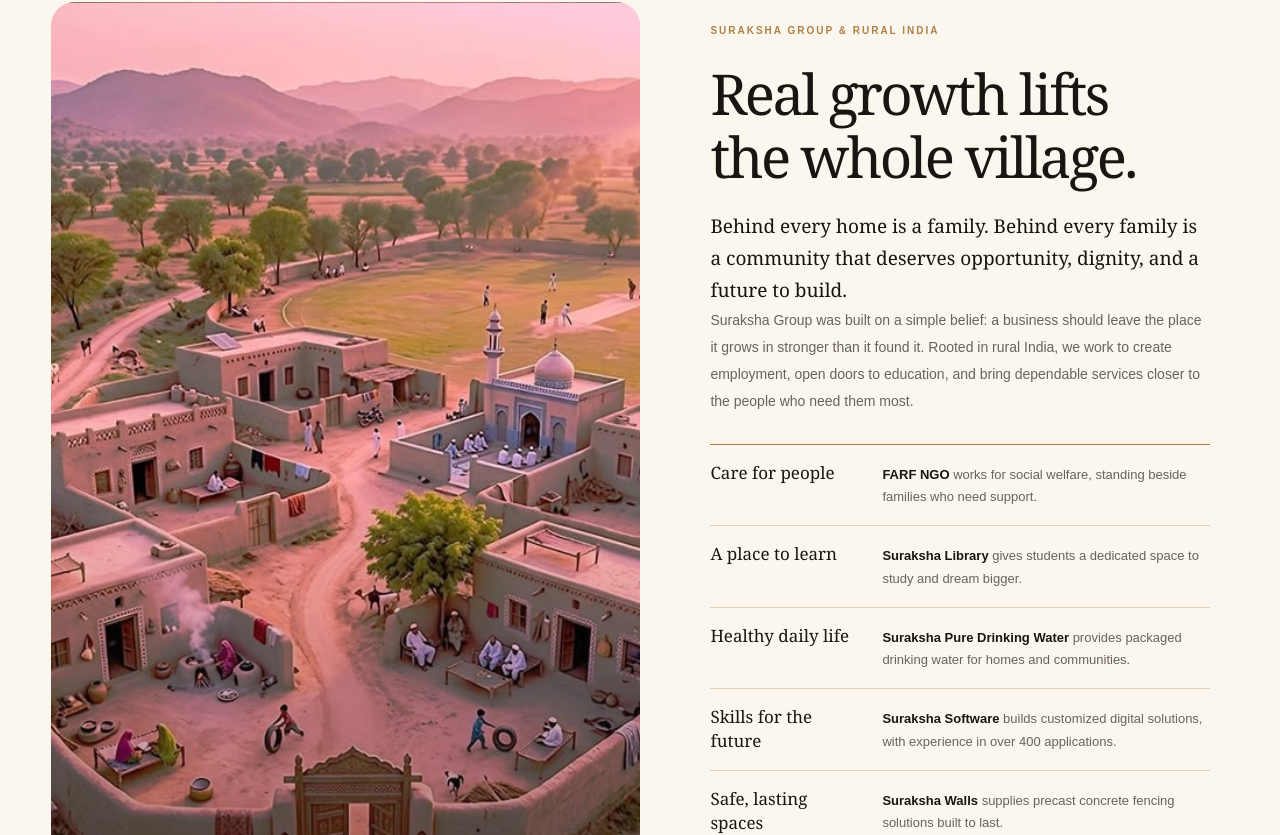
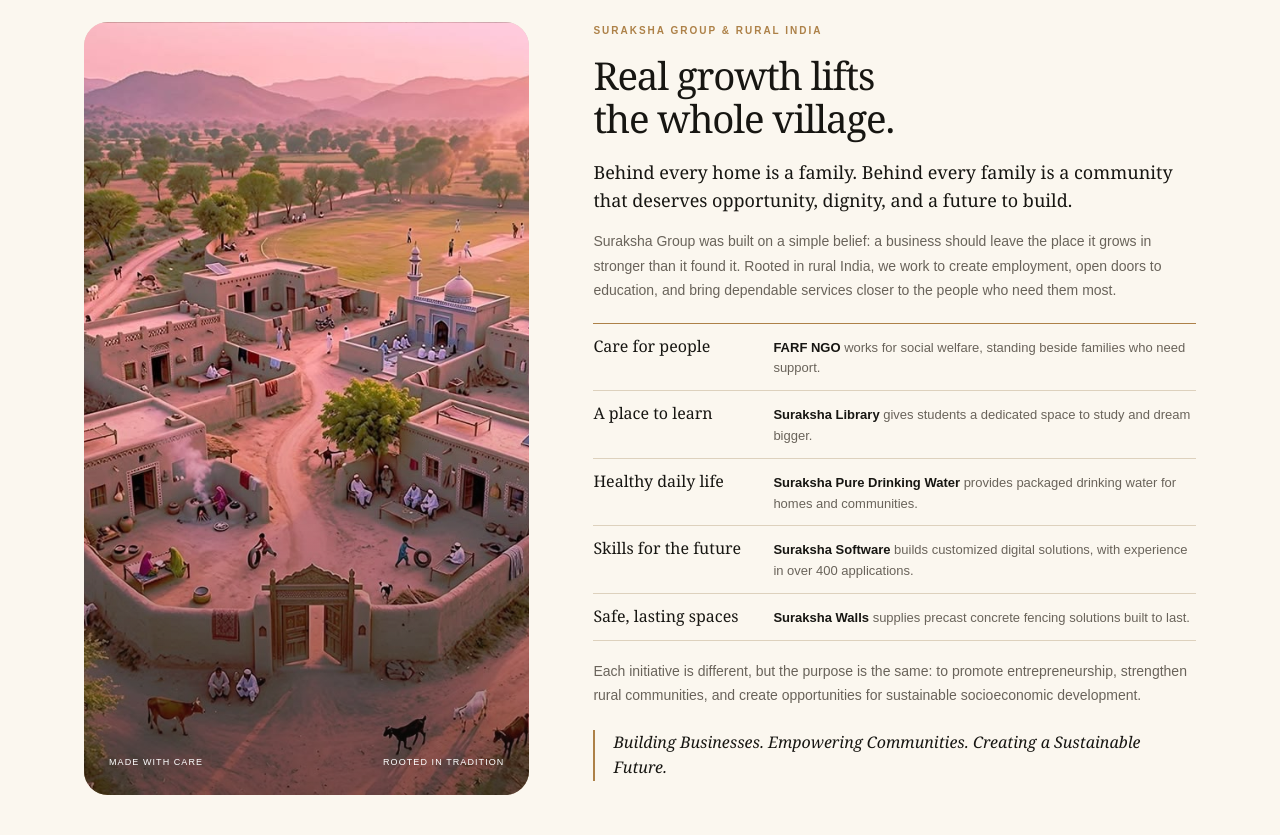
Before and after one commit to surakshawalls-rgb/softsteps, an Angular app: page /about in a window 1280 px wide. Shown: the part 1785-2620 px from the top of the page. Built offline with nearby package versions, Linux system fonts and the light colour scheme.

Commit message:
praveen make changes in home pages add links and add shop filters and works contact us page like changing image and drafting text

```diff
--- a/src/app/features/about/about-page/about-page.css
+++ b/src/app/features/about/about-page/about-page.css
@@ -453,7 +453,13 @@
 
 .promise-section {
   display: grid;
-  grid-template-columns: 1fr 1fr;
+  grid-template-columns: minmax(0, 0.85fr) minmax(0, 1.15fr);
+  align-items: stretch;
+  gap: clamp(32px, 5vw, 72px);
+
+  max-width: 1240px;
+  margin: 0 auto;
+  padding: 80px clamp(24px, 5vw, 64px);
 
   background: var(--cream-light);
 }
@@ -461,8 +467,9 @@
 .promise-visual {
   position: relative;
 
-  min-height: 540px;
-  margin: 60px 0 60px 8%;
+  width: 100%;
+  min-height: 520px;
+  margin: 0;
   overflow: hidden;
 
   border-radius: 24px;
@@ -512,33 +519,38 @@
   align-self: center;
 
   max-width: 680px;
-  padding: 80px 11%;
+  padding: 0;
 }
 
 .promise-content h2 {
-  margin: 22px 0;
+  margin: 14px 0 18px;
 
-  font-size: clamp(37px, 4.4vw, 57px);
+  font-size: clamp(30px, 3vw, 40px);
   line-height: 1.12;
-  letter-spacing: -0.045em;
+  letter-spacing: -0.03em;
 }
 
 .promise-content p {
+  margin: 0 0 14px;
+
   color: var(--muted);
+
+  font-size: 14px;
+  line-height: 1.75;
 }
 
 .promise-content .promise-lead {
   color: var(--ink);
 
   font-family: Georgia, "Times New Roman", serif;
-  font-size: 19px;
-  line-height: 1.7;
+  font-size: 18px;
+  line-height: 1.6;
 }
 
 /* Suraksha Group initiatives list */
 
 .promise-content .group-initiatives {
-  margin: 28px 0 26px;
+  margin: 20px 0 18px;
   padding: 0;
   list-style: none;
   border-top: 1px solid var(--gold);
@@ -546,25 +558,25 @@
 
 .promise-content .group-initiatives li {
   display: grid;
-  grid-template-columns: 150px 1fr;
-  gap: 22px;
+  grid-template-columns: 160px 1fr;
+  gap: 20px;
   align-items: baseline;
 
-  padding: 16px 0;
+  padding: 11px 0;
   border-bottom: 1px solid var(--line);
 }
 
 .promise-content .group-initiatives .need {
   color: var(--ink);
   font-family: Georgia, "Times New Roman", serif;
-  font-size: 17px;
+  font-size: 16px;
   line-height: 1.4;
 }
 
 .promise-content .group-initiatives .work {
   color: var(--muted);
   font-size: 13px;
-  line-height: 1.75;
+  line-height: 1.6;
 }
 
 .promise-content .group-initiatives .work strong {
@@ -573,13 +585,13 @@
 }
 
 .promise-content .group-signoff {
-  margin-top: 30px;
+  margin-top: 22px;
   padding-left: 18px;
   border-left: 2px solid var(--gold);
 
   color: var(--ink);
   font-family: Georgia, "Times New Roman", serif;
-  font-size: 17px;
+  font-size: 16px;
   font-style: italic;
   line-height: 1.6;
 }
@@ -1020,8 +1032,13 @@
     gap: 6%;
   }
 
-  .promise-content {
-    padding: 65px 8%;
+  .promise-section {
+    padding: 60px 24px;
+  }
+
+  .promise-content .group-initiatives li {
+    grid-template-columns: 1fr;
+    gap: 4px;
   }
 
   .craft-card {
@@ -1203,24 +1220,26 @@
 
   .promise-section {
     grid-template-columns: 1fr;
+    gap: 32px;
+    padding: 45px 24px 60px;
   }
 
   .promise-visual {
-    min-height: 350px;
-    margin: 40px 24px 0;
+    aspect-ratio: 4 / 3;
+    min-height: 0;
     border-radius: 18px;
   }
 
   .promise-content {
-    padding: 65px 25px 75px;
+    padding: 0;
   }
 
   .promise-content h2 {
-    font-size: 40px;
+    font-size: 34px;
   }
 
   .promise-content p {
-    font-size: 13px;
+    font-size: 14px;
   }
 
   .promise-content .promise-lead {
--- a/src/app/features/home/home-page/home-page.css
+++ b/src/app/features/home/home-page/home-page.css
@@ -866,23 +866,41 @@ app-home-page > section:not(.home-hero) h2 {
   display: flex;
   align-items: center;
   justify-content: space-between;
-  gap: 36px;
+  gap: 40px;
   margin: 24px 3% 0;
   overflow: hidden;
+  border: 1px solid rgba(41, 37, 31, 0.08);
   border-radius: 28px;
-  padding: 68px max(24px, calc((100% - 1220px) / 2));
+  padding: 56px max(24px, calc((100% - 1220px) / 2));
   background: #fffdf9;
 }
 
 .stay-connected-section h2 {
-  font-size: clamp(2rem, 3.5vw, 3.3rem);
+  max-width: 640px;
+  font-size: clamp(1.8rem, 2.8vw, 2.7rem);
+  line-height: 1.08;
+  letter-spacing: -0.03em;
 }
 
-.stay-connected-section > div > p:last-child {
-  margin: 15px 0 0;
+.stay-connected-section .stay-connected-copy > p:last-child {
+  max-width: 560px;
+  margin: 16px 0 0;
   color: #6f685f;
-  font-size: 0.86rem;
-  line-height: 1.7;
+  font-size: 0.92rem;
+  line-height: 1.8;
+}
+
+.stay-connected-actions {
+  display: grid;
+  flex-shrink: 0;
+  justify-items: center;
+  gap: 12px;
+}
+
+.stay-connected-email {
+  color: #82786d;
+  font-size: 0.78rem;
+  letter-spacing: 0.03em;
 }
 
 .floating-whatsapp {
@@ -1020,6 +1038,10 @@ app-home-page > section:not(.home-hero) h2 {
     padding-block: 54px;
   }
 
+  .stay-connected-actions {
+    justify-items: start;
+  }
+
   .floating-whatsapp {
     right: 17px;
     bottom: 17px;
--- a/src/app/features/home/home-page/home-page.html
+++ b/src/app/features/home/home-page/home-page.html
@@ -463,14 +463,24 @@
 </section>
 
 <section class="stay-connected-section" data-reveal>
-  <div>
+  <div class="stay-connected-copy">
     <p class="section-kicker">Stay connected</p>
-    <h2>New collections, thoughtful stories.</h2>
-    <p>For collection updates, design enquiries or project conversations, get in touch with our team.</p>
+    <h2>Collection updates and project enquiries.</h2>
+    <p>
+      Write to our team for new collection updates, design enquiries or
+      project conversations. We will be glad to guide you.
+    </p>
   </div>
-  <a href="mailto:info@softstepscarpets.com?subject=Soft%20Steps%20collection%20updates" class="hero-primary">
-    Email Soft Steps <span aria-hidden="true">↗</span>
-  </a>
+
+  <div class="stay-connected-actions">
+    <a
+      href="mailto:info@softstepscarpets.com?subject=Soft%20Steps%20collection%20updates"
+      class="hero-primary"
+    >
+      Email our team <span aria-hidden="true">↗</span>
+    </a>
+    <span class="stay-connected-email">info@softstepscarpets.com</span>
+  </div>
 </section>
 
 <!-- ========================================================
```
